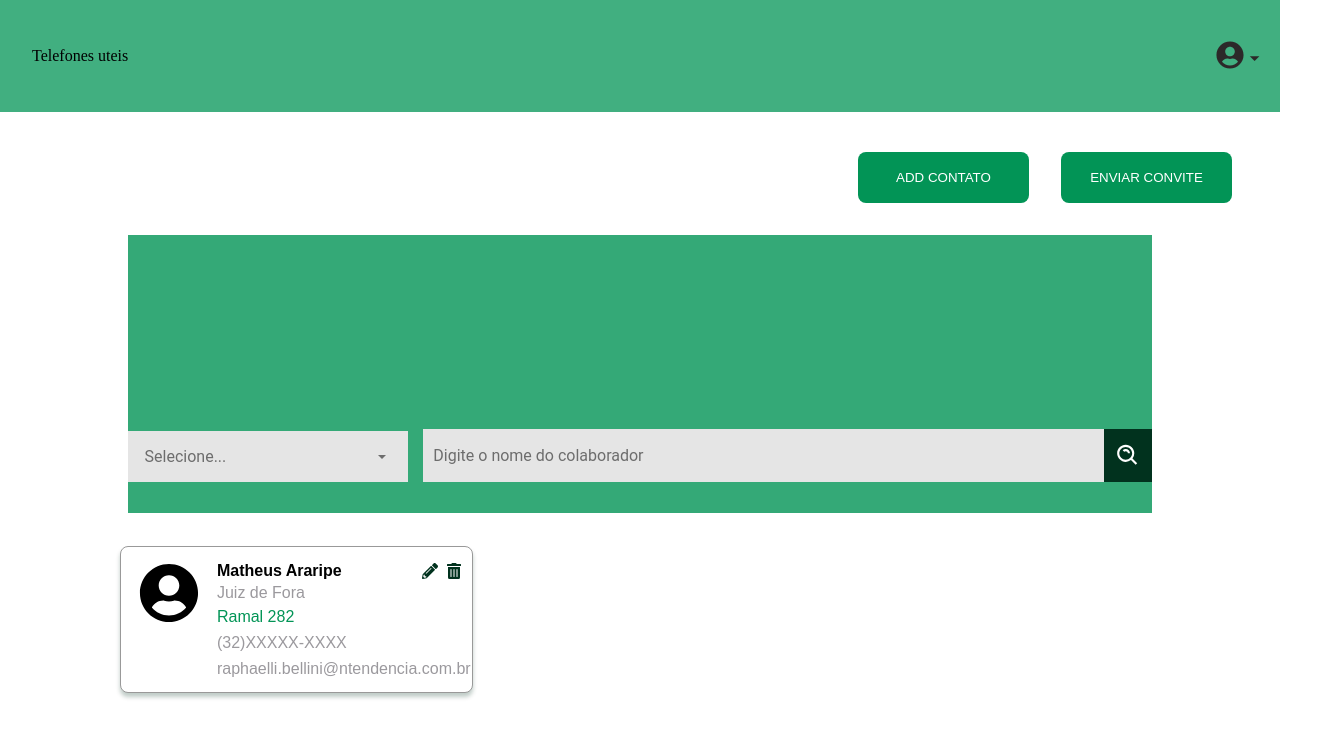
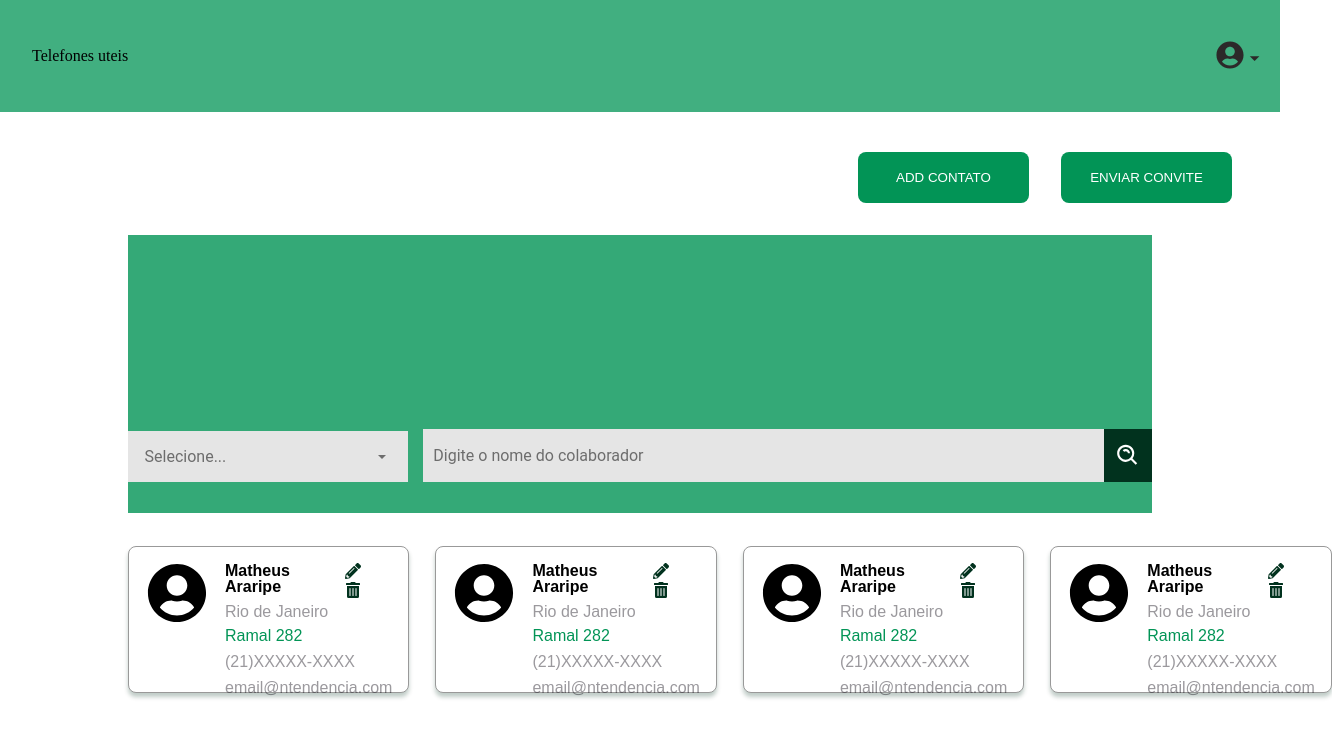
Before and after one commit to MatheusAraripe/desafio-anova, a React (Vite) app: page / in a window 1280 px wide. Shown: the top 738 px of the page, 1332 px wide, since content can reach past the window. Built offline with nearby package versions, Linux system fonts and the light colour scheme; sample sign-in values are in the browser's storage.

Commit message:
feat: componente card recebe props e pode renderizar mais

```diff
--- a/src/components/UserCard.jsx
+++ b/src/components/UserCard.jsx
@@ -2,7 +2,7 @@ import React from 'react'
 import {FaPencilAlt, FaTrashAlt, FaUserCircle} from "react-icons/fa"
 import "../styles/user_card.scss"
 
-function UserCard() {
+function UserCard({name, unidade, ramal, tel, email}) {
   return (
     <div className='user-card-container'>
         <div className="user-card-image">
@@ -11,7 +11,7 @@ function UserCard() {
         <div className="user-card-body">
             <div className="card-head">
                 <h2 className="user-name">
-                    Matheus Araripe
+                    {name}
                 </h2>
                 <div className="interactive-icons">
                     <FaPencilAlt className='interactive-icon'/>
@@ -19,10 +19,10 @@ function UserCard() {
                 </div>
             </div>
             <div className="card-content">
-                <p className="user-unidade">Juiz de Fora</p>
-                <h4 className='user-ramal'>Ramal 282</h4>
-                <p className='user-tel'>(32)XXXXX-XXXX</p>
-                <p className='user-email'>raphaelli.bellini@ntendencia.com.br</p>
+                <p className="user-unidade">{unidade}</p>
+                <h4 className='user-ramal'>{ramal}</h4>
+                <p className='user-tel'>{tel}</p>
+                <p className='user-email'>{email}</p>
             </div>
         </div>
     </div>
--- a/src/pages/HomePage/homepage.scss
+++ b/src/pages/HomePage/homepage.scss
@@ -4,3 +4,13 @@
 .home-page-title{
     margin: 5rem 0 2rem 0;
 }
+
+.cards-section{
+    display: flex;
+    justify-content: space-around;
+    height: 100%;
+    position: absolute;
+    left: 128px;
+    right: 128px;
+    top: 514px;
+}
--- a/src/pages/HomePage/index.jsx
+++ b/src/pages/HomePage/index.jsx
@@ -10,16 +10,49 @@ import UserCard from '../../components/UserCard';
 
 function HomePage() {
 
+  const users = [
+    {
+      name: "Matheus Araripe",
+      unidade: "Rio de Janeiro",
+      ramal: "Ramal 282",
+      tel: "(21)XXXXX-XXXX",
+      email: "email@ntendencia.com"
+    },
+    {
+      name: "Matheus Araripe",
+      unidade: "Rio de Janeiro",
+      ramal: "Ramal 282",
+      tel: "(21)XXXXX-XXXX",
+      email: "email@ntendencia.com"
+    },
+    {
+      name: "Matheus Araripe",
+      unidade: "Rio de Janeiro",
+      ramal: "Ramal 282",
+      tel: "(21)XXXXX-XXXX",
+      email: "email@ntendencia.com"
+    },
+    {
+      name: "Matheus Araripe",
+      unidade: "Rio de Janeiro",
+      ramal: "Ramal 282",
+      tel: "(21)XXXXX-XXXX",
+      email: "email@ntendencia.com"
+    },
+
+
+  ]
+
   const [modalOpen, setModalOpen] = useState(false);
   const [inviteModalOpen, setInviteModalOpen] = useState(false);
 
-  const {logout} = useContext(AuthContext);
-  const handleLogout = () => {
-    logout()
-  };
+  // const {logout} = useContext(AuthContext);
+  // const handleLogout = () => {
+  //   logout()
+  // };
 
   return (
-    <div>
+    <div className='home-body'>
         <NavBar />
         <div className="social-button-container">
           <button className='social-button add' onClick={()=>setModalOpen(true)}>ADD CONTATO</button>
@@ -34,8 +67,19 @@ function HomePage() {
             Home page privada!
         </h1>
         <button onClick={handleLogout}>Logout</button> */}
-
-        <UserCard />
+        <div className="cards-section">
+          {users.map((item, index) => {
+            return(
+              <UserCard key={index}
+              name={item.name}
+              unidade={item.unidade}
+              ramal={item.ramal}
+              tel={item.tel}
+              email={item.email}
+              />
+            )
+          })}
+        </div>
     </div>
   )
 }
--- a/src/styles/user_card.scss
+++ b/src/styles/user_card.scss
@@ -2,13 +2,10 @@
 
 .user-card-container{
     box-sizing: border-box;
-    position: absolute;
     width: 353px;
     height: 147px;
-    left: 9.37%;
-    right: 64.79%;
-    top: 514px;
     margin-top: 32px;
+    margin-right: 26px;
     background: #FFFFFF;
     border: 1px solid #999999;
     box-shadow: 0px 4px 4px rgba(1, 50, 30, 0.25);
```
